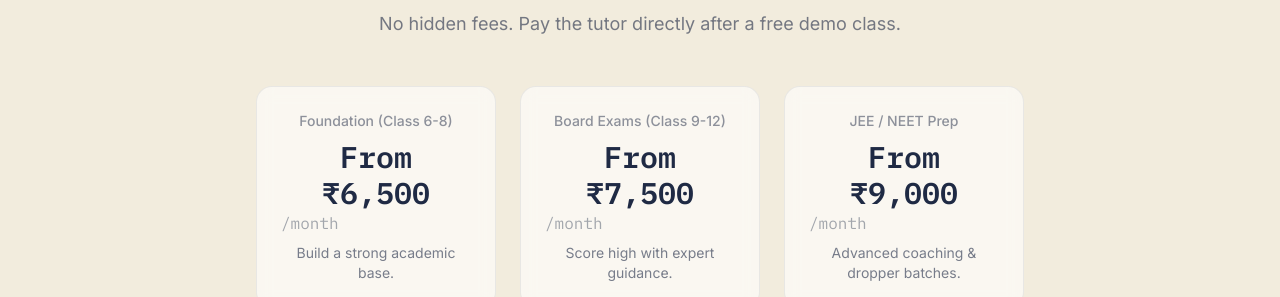
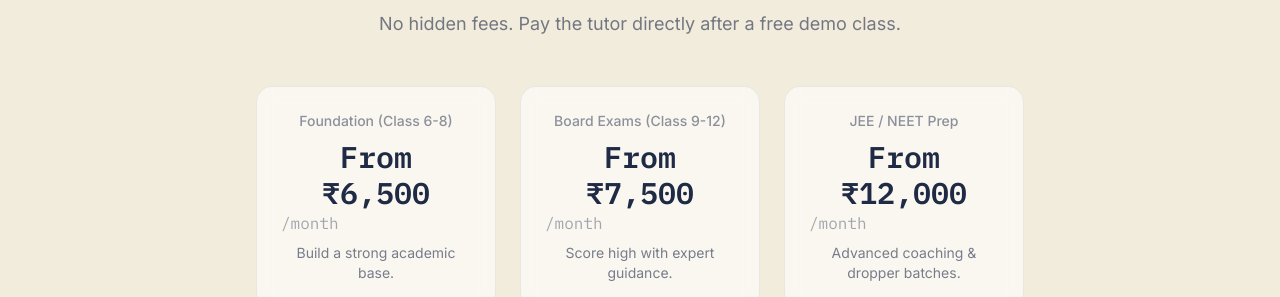
Before and after one commit to at7382347-glitch/kota-tution-hub, a React (Vite) app in the folder client/: page / in a window 1280 px wide. Shown: the part 1940-2237 px from the top of the page. Built offline with nearby package versions, Linux system fonts and the light colour scheme.

Commit message:
updated JEE NEET pricing to 12000

```diff
--- a/client/src/pages/Home.jsx
+++ b/client/src/pages/Home.jsx
@@ -183,7 +183,7 @@ function Home() {
             {[
               { title: 'Foundation (Class 6-8)', price: 'From ₹6,500', period: '/month', desc: 'Build a strong academic base.' },
               { title: 'Board Exams (Class 9-12)', price: 'From ₹7,500', period: '/month', desc: 'Score high with expert guidance.' },
-              { title: 'JEE / NEET Prep', price: 'From ₹9,000', period: '/month', desc: 'Advanced coaching & dropper batches.' },
+              { title: 'JEE / NEET Prep', price: 'From ₹12,000', period: '/month', desc: 'Advanced coaching & dropper batches.' },
             ].map((tier) => (
               <div
                 key={tier.title}
--- a/client/src/pages/StudentDashboard.jsx
+++ b/client/src/pages/StudentDashboard.jsx
@@ -15,10 +15,10 @@ const BUDGET_PACKAGES = [
   { value: 'class-10-board', label: 'Class 10 (School/Board) - ₹8,500/month (1 hour/day)' },
   { value: 'class-9-10-jee-neet', label: 'Class 9 & 10 (JEE/NEET Foundation) - ₹9,000/month (1 hour/day)' },
   { value: 'class-11-board', label: 'Class 11 (School/Board) - ₹9,500/month (1 hour/day)' },
-  { value: 'class-11-jee-neet', label: 'Class 11 (JEE/NEET) - ₹10,000/month (1 hour/day)' },
+  { value: 'class-11-jee-neet', label: 'Class 11 (JEE/NEET) - ₹12,000/month (1 hour/day)' },
   { value: 'class-12-board', label: 'Class 12 (School/Board) - ₹9,500/month (1 hour/day)' },
-  { value: 'class-12-jee-neet', label: 'Class 12 (JEE/NEET) - ₹10,000/month (1 hour/day)' },
-  { value: 'dropper-jee-neet', label: 'Dropper (JEE/NEET) - ₹10,000/month (1 hour/day)' },
+  { value: 'class-12-jee-neet', label: 'Class 12 (JEE/NEET) - ₹12,000/month (1 hour/day)' },
+  { value: 'dropper-jee-neet', label: 'Dropper (JEE/NEET) - ₹12,000/month (1 hour/day)' },
 ];
 
 const initialForm = {
```
